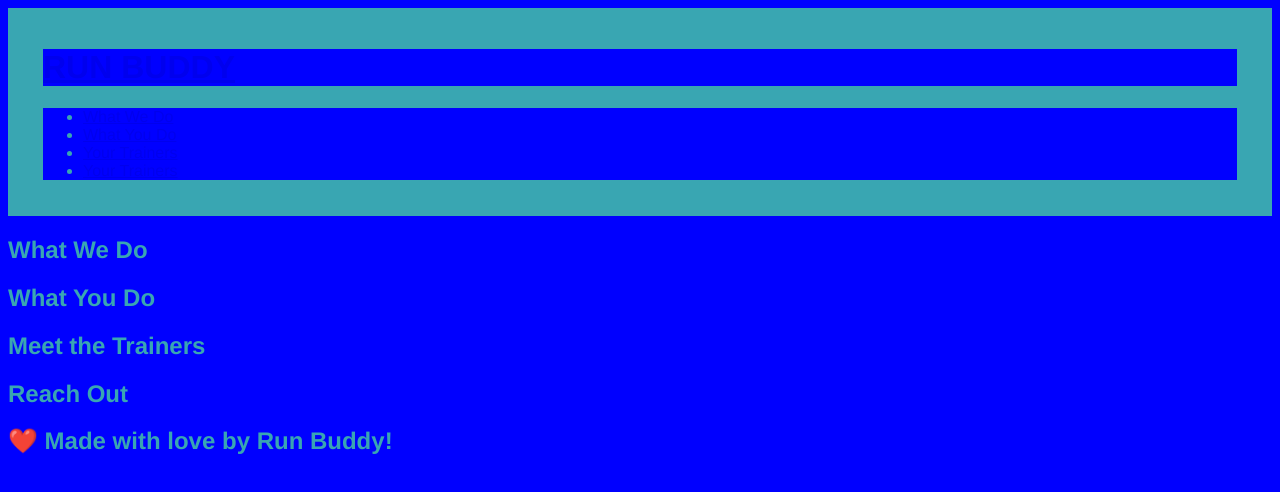
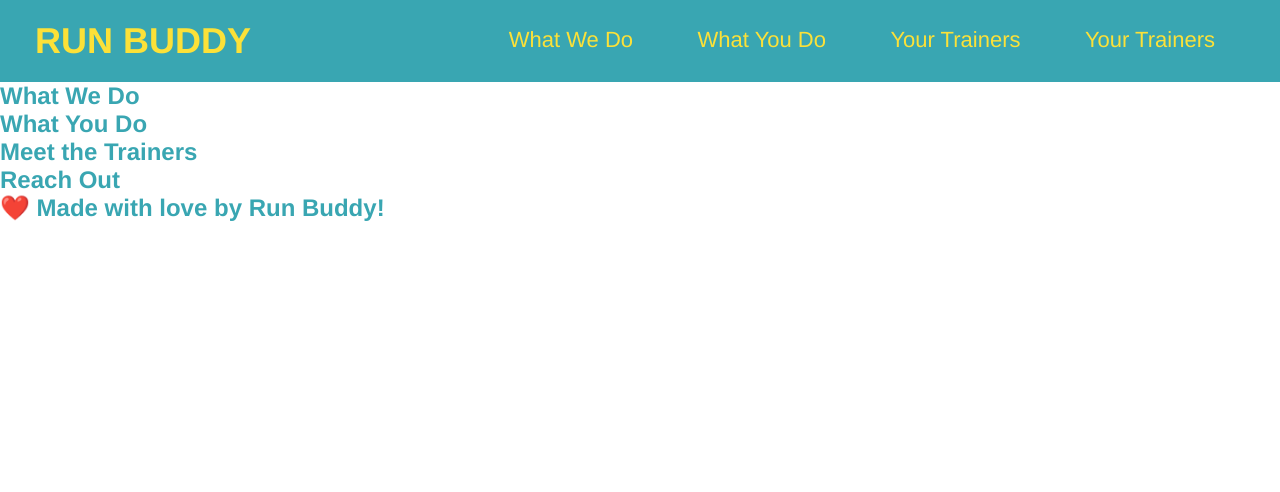
Before and after one commit to jerilynwise/run-buddy2, a plain HTML site: page index.html in a window 1280 px wide. Drawn offline with Linux system fonts and the light colour scheme.

Commit message:
added sytling to the header and the navigation bar

```diff
--- a/assests/css/style.css
+++ b/assests/css/style.css
@@ -1,3 +1,12 @@
+/*takes away defult margin unless explicitly told to*/
+
+*{
+    margin: 0;
+    padding: 0;
+    box-sizing: border-box;
+}
+
+
 body {
     color: #39a6b2;
     font-family:Helvetica,Arial, sans-serif;
@@ -10,6 +19,34 @@ header {
     background-color: #39a6b2;
 }
 
-*{
-    background-color: blue;
+header h1{
+    font-weight: bold;
+    font-size: 36px;
+    color: #fce138;
+    margin: 0;
+    display: inline;
 }
+
+header a {
+    text-decoration: none;
+    color: #fce138;
+}
+
+/*move nav to the right*/
+
+header nav{
+    float:right;
+    margin: 7px 0;
+}
+
+/*move the list to be horizontal instead of vertical*/
+
+header nav ul li{
+    display: inline;
+}
+
+header nav ul li a{
+    margin: 0 30px;
+    font-weight: lighter;
+    font-size: 22px;
+}
```
